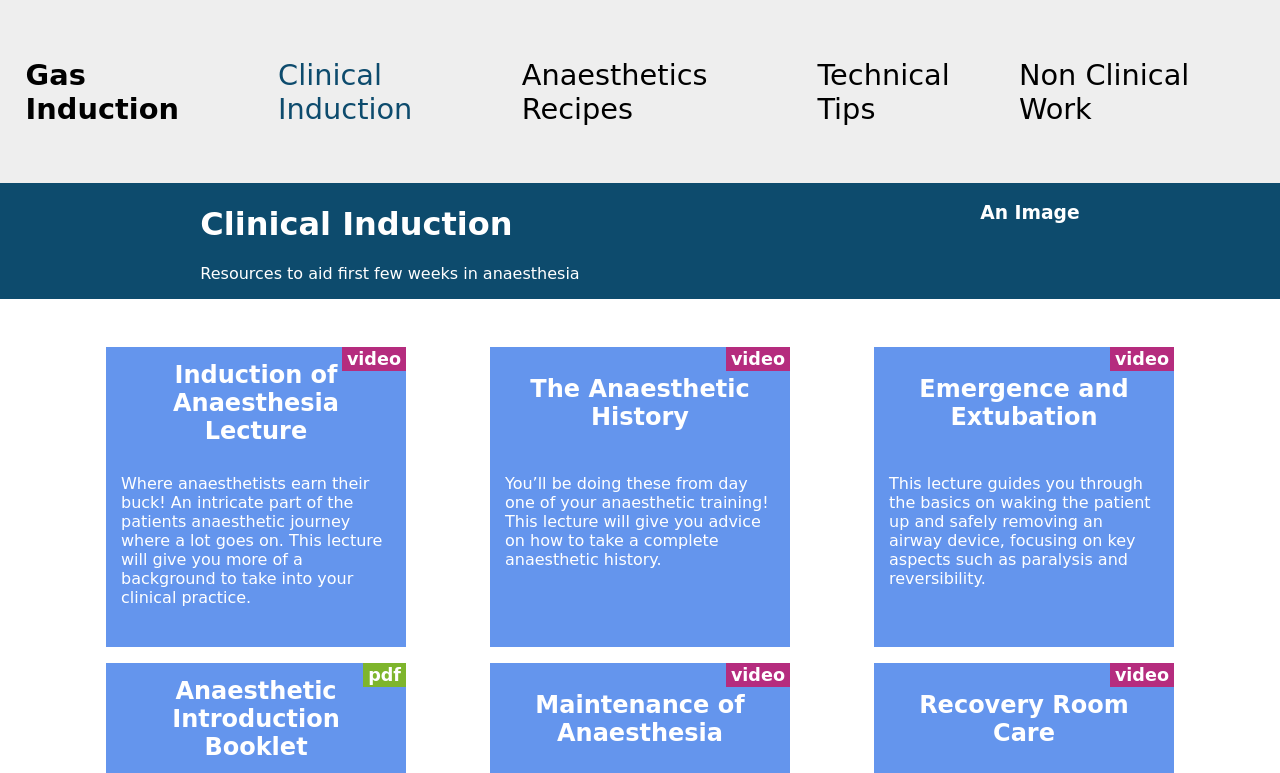
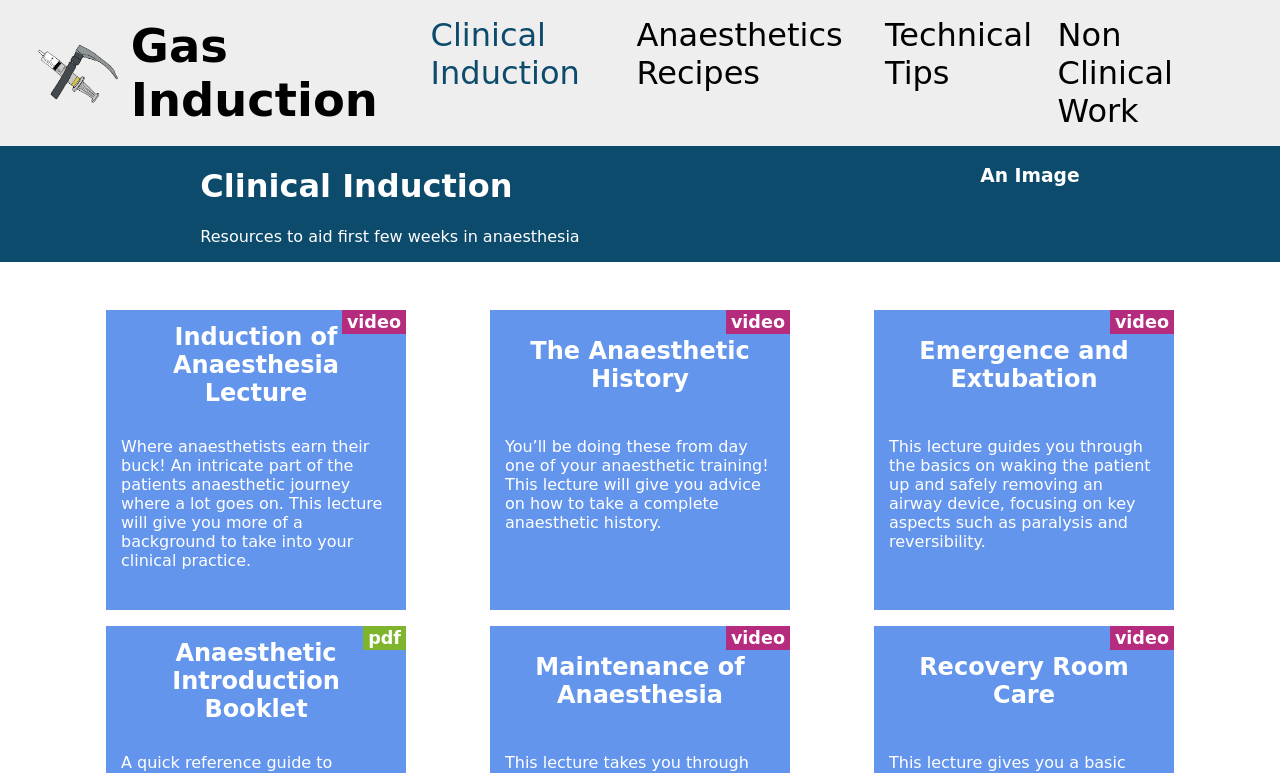
Before and after one commit to arlw87/gas-induction-website, a Next.js app: page /clinical-induction in a window 1280 px wide. Shown: the top 773 px of the page. Built offline with nearby package versions, Linux system fonts and the light colour scheme; a web font is replaced by a local one.

Commit message:
Import Style of NavBar

```diff
--- a/components/Layout/NavBar.js
+++ b/components/Layout/NavBar.js
@@ -9,6 +9,13 @@ const NavBar = () => {
   return (
     <nav className={classes.nav}>
       <div className={classes.title}>
+        <div className={classes.iconContainer}>
+          <img
+            className={classes.icon}
+            src="/media/images/GasInductionIcon.png"
+            alt="logo"
+          />
+        </div>
         <Link href="/">Gas Induction</Link>
       </div>
       <ul className={classes.navLinksSection}>
--- a/components/Layout/NavBar.module.css
+++ b/components/Layout/NavBar.module.css
@@ -15,11 +15,22 @@
 .title {
   display: flex;
   align-items: center;
-  font-size: 1.8rem;
+  font-size: 2.9rem;
   font-weight: bolder;
 }
 
 .navLinks {
-  margin: 1vw;
-  font-size: 1.6rem;
+  margin: 0 1vw;
+  font-size: 2rem;
 }
+
+.iconContainer {
+  margin: 0 1vw;
+  display: flex;
+  justify-content: center;
+  align-items: center;
+}
+
+.icon {
+  max-height: 60px;
+}
--- a/components/UI/NavLink.module.css
+++ b/components/UI/NavLink.module.css
@@ -1,6 +1,6 @@
 .link {
-  font-size: 1.8rem;
   cursor: pointer;
+  margin: 0;
 }
 
 .link:hover {
```
Also changed, not shown: public/media/images/GasInductionIcon.png (added).
